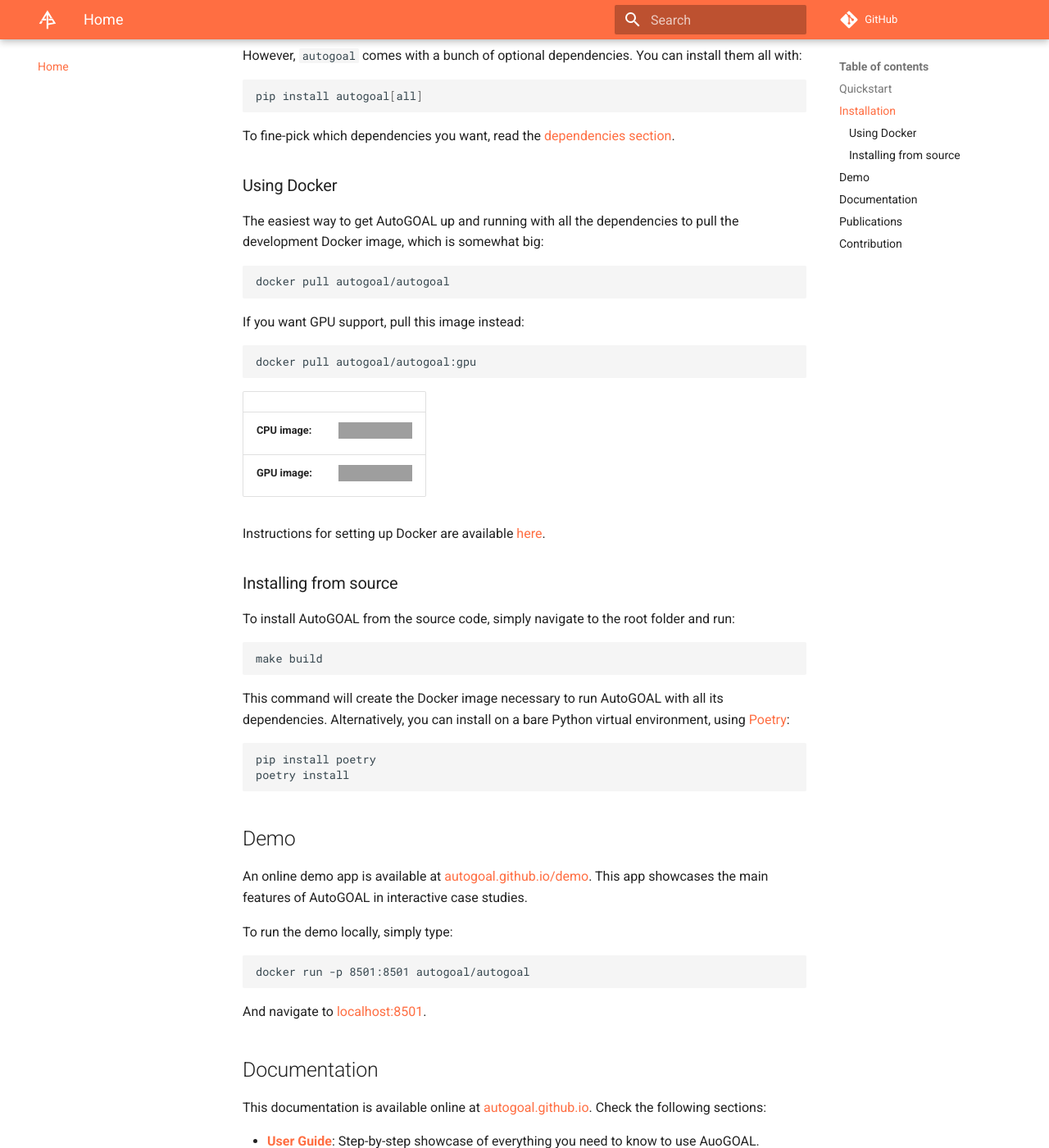
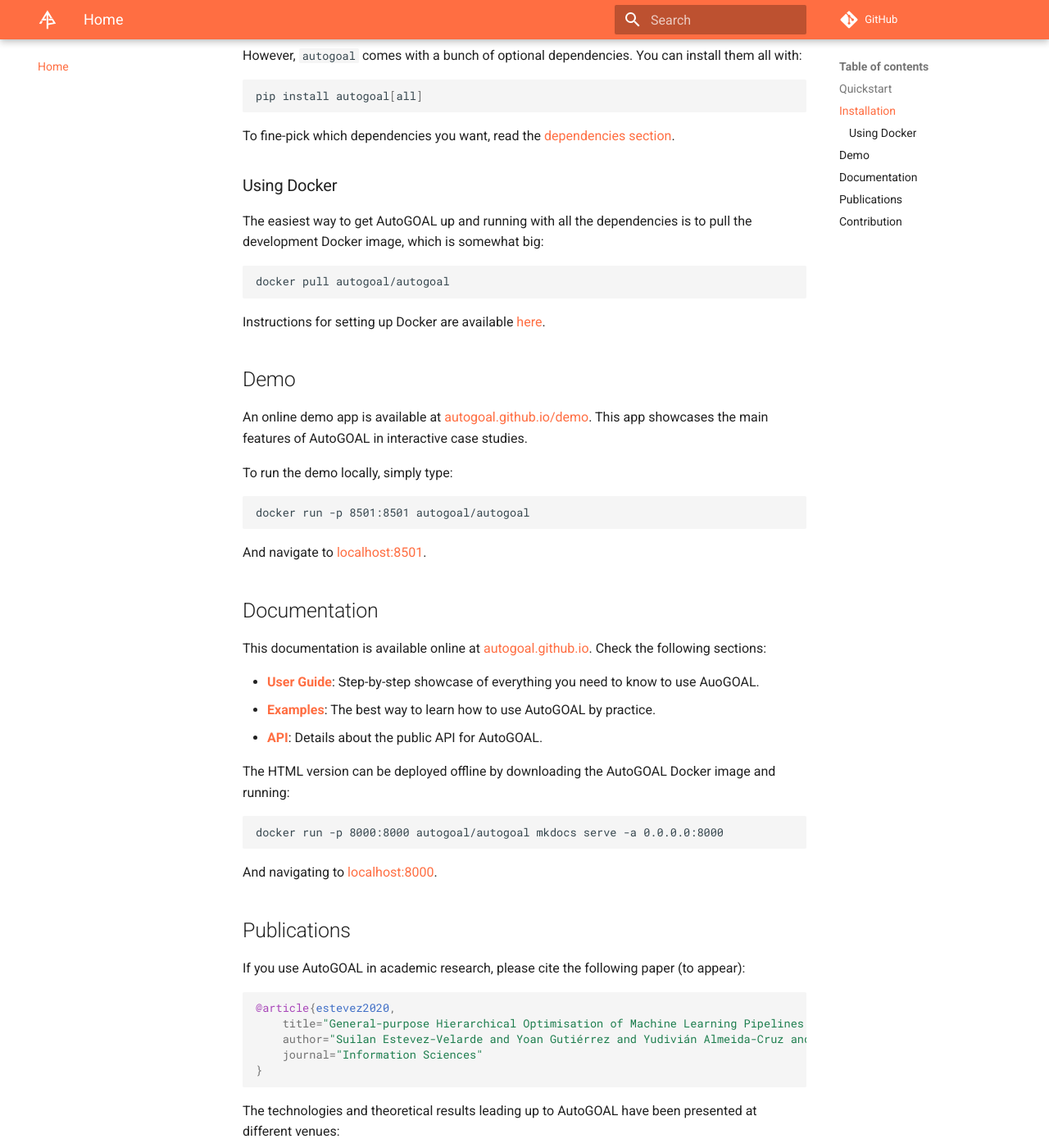
Before and after one commit to autogoal/autogoal, an MkDocs documentation site: the page built from docs/index.md, in a window 1280 px wide and 1400 px high, scrolled down 1375 px. Shown: the whole window at 82% size. Built offline with MkDocs 1.6.1 and Material for MkDocs 9.7.7, drawn with Linux system fonts in a browser that asks for light colours; comment, search, counter and statistics services are not loaded; grey boxes are pictures that could not be loaded.

Commit message:
Update docker configuration

```diff
--- a/docs/index.md
+++ b/docs/index.md
@@ -1,6 +1,6 @@
 ![AutoGOAL Logo](autogoal-banner.png)
 
-[<img alt="PyPI" src="https://img.shields.io/pypi/v/autogoal">](https://pypi.org/project/autogoal/) [<img alt="PyPI - Python Version" src="https://img.shields.io/pypi/pyversions/autogoal">](https://pypi.org/project/autogoal/) [<img alt="PyPI - License" src="https://img.shields.io/pypi/l/autogoal">](https://autogoal.github.io/contributing) [<img alt="Twitter Follow" src="https://img.shields.io/twitter/follow/auto_goal?label=Follow%20us%20in%20Twitter%21&style=social">](https://twitter.com/auto_goal)
+[<img alt="PyPI" src="https://img.shields.io/pypi/v/autogoal">](https://pypi.org/project/autogoal/) [<img alt="PyPI - Python Version" src="https://img.shields.io/pypi/pyversions/autogoal">](https://pypi.org/project/autogoal/) [<img alt="PyPI - License" src="https://img.shields.io/pypi/l/autogoal">](https://autogoal.github.io/contributing) [<img alt="Twitter Follow" src="https://img.shields.io/twitter/follow/auto_goal?label=Follow%20us%20in%20Twitter%21&style=social">](https://twitter.com/auto_goal) [<img alt="Docker Image Size (CPU)" src="https://img.shields.io/docker/image-size/autogoal/autogoal/latest">](https://hub.docker.com/r/autogoal/autogoal)
 
 # AutoGOAL
 
@@ -51,32 +51,11 @@
 
 ### Using Docker
 
-The easiest way to get AutoGOAL up and running with all the dependencies to pull the development Docker image, which is somewhat big:
+The easiest way to get AutoGOAL up and running with all the dependencies is to pull the development Docker image, which is somewhat big:
 
     docker pull autogoal/autogoal
 
-If you want GPU support, pull this image instead:
-
-    docker pull autogoal/autogoal:gpu
-
-|  |  |
-|--|--|
-**CPU image:** | [<img alt="Docker Image Size (CPU)" src="https://img.shields.io/docker/image-size/autogoal/autogoal/latest">](https://hub.docker.com/r/autogoal/autogoal)
-**GPU image:** | [<img alt="Docker Image Size (GPU)" src="https://img.shields.io/docker/image-size/autogoal/autogoal/gpu">](https://hub.docker.com/r/autogoal/autogoal)
-
 Instructions for setting up Docker are available [here](https://www.docker.com/get-started).
-
-### Installing from source
-
-To install AutoGOAL from the source code, simply navigate to the root folder and run:
-
-    make build
-
-This command will create the Docker image necessary to run AutoGOAL with all its dependencies.
-Alternatively, you can install on a bare Python virtual environment, using [Poetry](https://python-poetry.org/):
-
-    pip install poetry
-    poetry install
 
 ## Demo
 
```
Also changed, not shown: Readme.md (+2 -23 lines), docker-compose.yml (+7 -3 lines), 4 other files.
